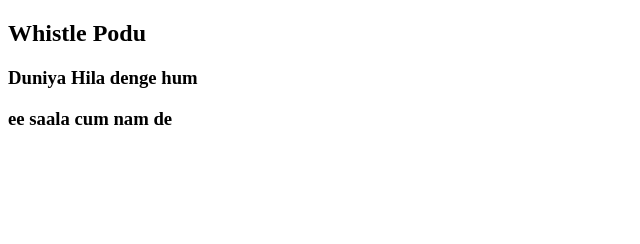
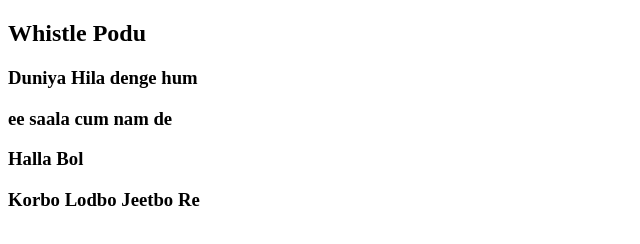
Before and after one commit to abhijit-roy-ctzen/democloud, a plain HTML site: page index.html in a window 1280 px wide. Shown: the whole page, without its empty margins (0-640 px from the left). Drawn offline with Linux system fonts and the light colour scheme.

Commit message:
modified

```diff
--- a/index.html
+++ b/index.html
@@ -10,6 +10,8 @@
     <h2>Whistle Podu</h2>
     <h3>Duniya Hila denge hum</h3>
     <h3>ee saala cum nam de</h3>
+    <h3>Halla Bol</h3>
+    <h3>Korbo Lodbo Jeetbo Re</h3>
 
 </body>
 </html>
```
